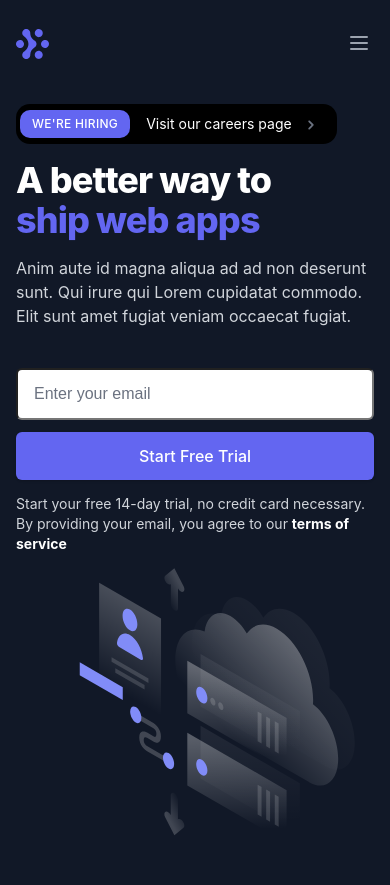
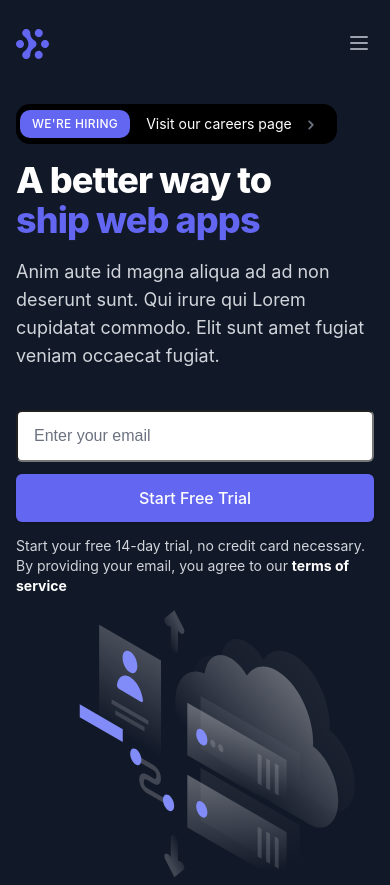
Before and after one commit to umairda/responsive-layout, a React (Create React App) app: page / in a window 390 px wide. Before the commit the page ends 844 px from the top, so only its background shows below. Built offline with nearby package versions, Linux system fonts and the light colour scheme.

Commit message:
Fix responsive text sizing

```diff
--- a/src/components/Desktop/Layout/Layout.module.css
+++ b/src/components/Desktop/Layout/Layout.module.css
@@ -28,6 +28,12 @@
     height: 48px;
 }
 
+@media (max-width: 950px) {
+    .emailSignupContainer {
+        width: 500px;
+    }
+}
+
 .detailsCalloutContainer {
     margin-top: 16px;
     width: 480px;
--- a/src/components/HeadingText/HeadingText.module.css
+++ b/src/components/HeadingText/HeadingText.module.css
@@ -1,11 +1,18 @@
 .h1 {
     font-weight: 800;
-    font-size: 60px;
-    line-height: 60px;
+    font-size: 72px;
+    line-height: 72px;
     /* or 100% */
 
     letter-spacing: -0.025em;
     margin: 0;
+}
+
+@media (max-width: 950px) {
+    .h1 {
+        font-size: 60px;
+        line-height: 60px;
+    }
 }
 
 @media (max-width: 480px) {
--- a/src/components/ParagraphText/ParagraphText.module.css
+++ b/src/components/ParagraphText/ParagraphText.module.css
@@ -24,3 +24,10 @@
         line-height: 24px;
     }
 }
+
+@media (max-width: 950px) {
+    .paragraphTextContainer {
+        font-size: 18px;
+        line-height: 28px;
+    }
+}
```
